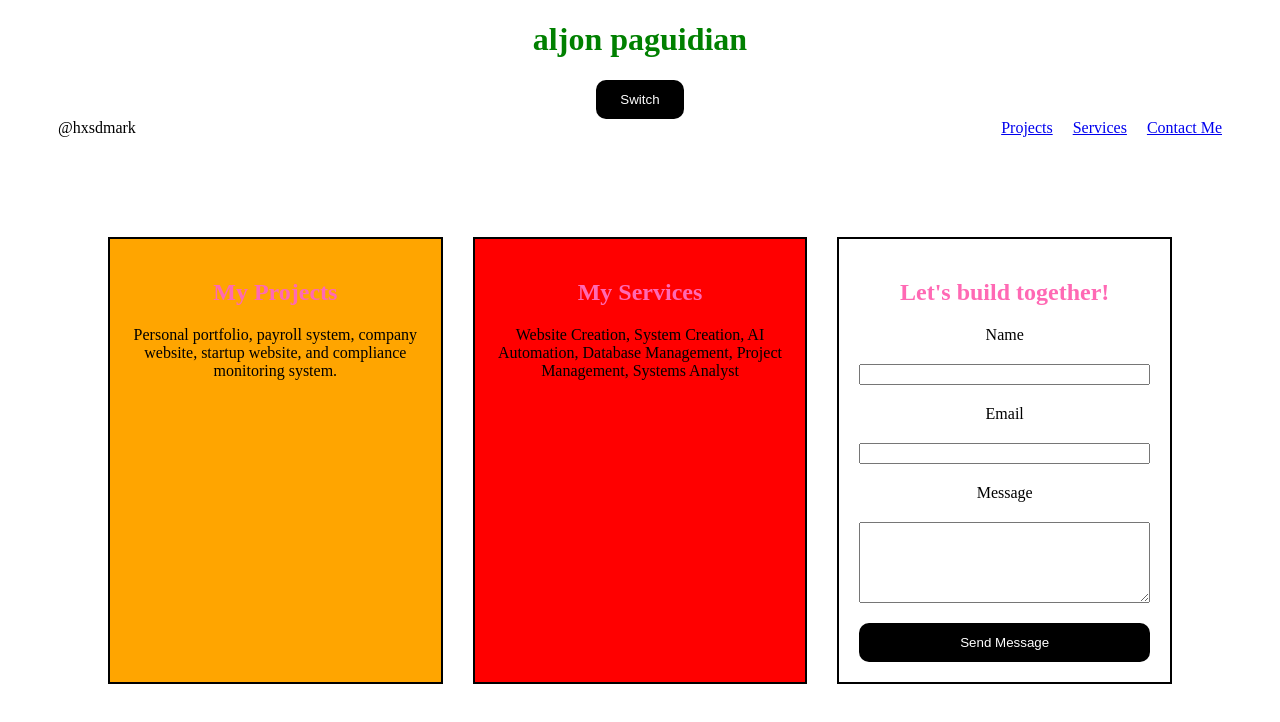
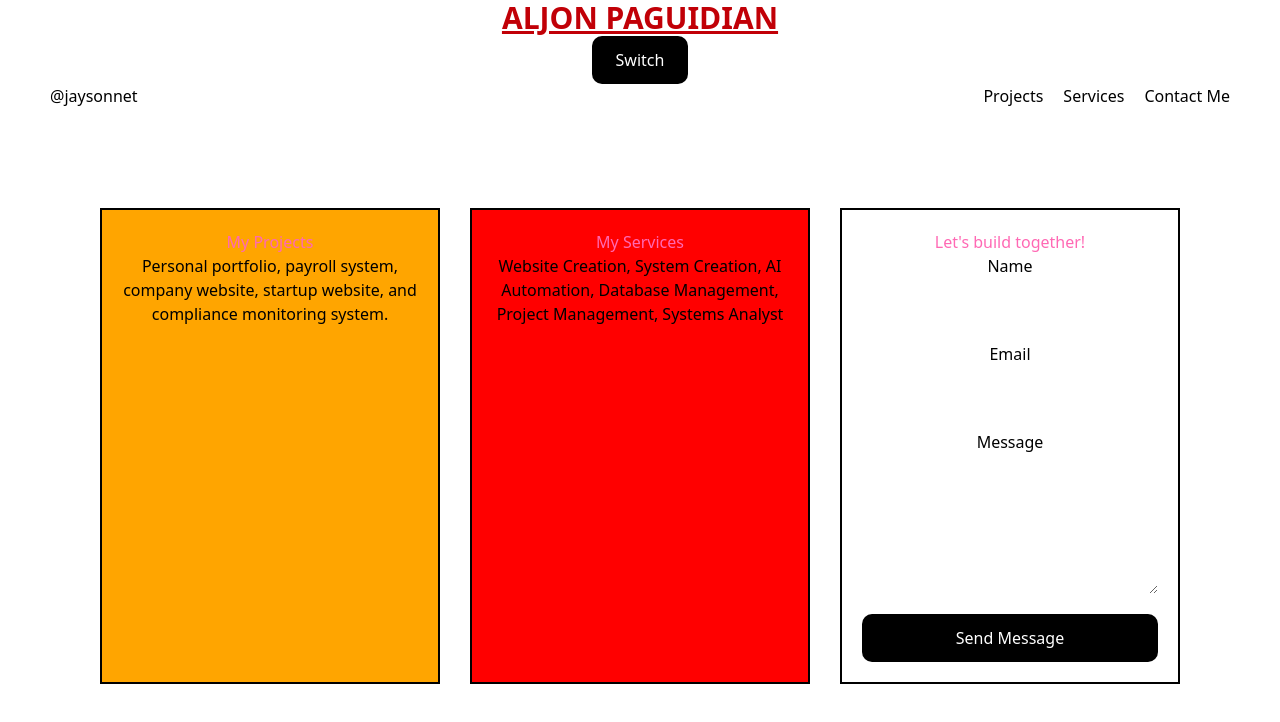
Before and after one commit to c20245778paguidian-alt/ALJON, a plain HTML site: page index.html in a window 1280 px wide. Drawn offline with nearby package versions, Linux system fonts and the light colour scheme.

Commit message:
My first tailwind :p

```diff
--- a/index.html
+++ b/index.html
@@ -6,15 +6,18 @@
     <meta name="viewport" content="width=device-width, initial-scale=1.0">
     <title>My Portfolio</title>
     <link rel="stylesheet" href="style.css">
+        <script src="https://cdn.jsdelivr.net/npm/@tailwindcss/browser@4"></script>
 </head>
 
 <body>
-    <h1>aljon paguidian</h1>
+     <h1 class="text-3xl font-bold underline text-red-700">
+      ALJON PAGUIDIAN
+    </h1>
 
     <button id="switch">Switch</button>
     <header>
         <nav>
-            <span>@hxsdmark</span>
+            <span>@jaysonnet</span>
             <ul>
                 <li><a href="#projects">Projects</a></li>
                 <li><a href="#services">Services</a></li>
--- a/style.css
+++ b/style.css
@@ -104,10 +104,6 @@ h2 {
     color: hotpink;
 }
 
-h1 {
-    color: green;
-}
-
 #projects {
     background-color: orange;
 }
```
